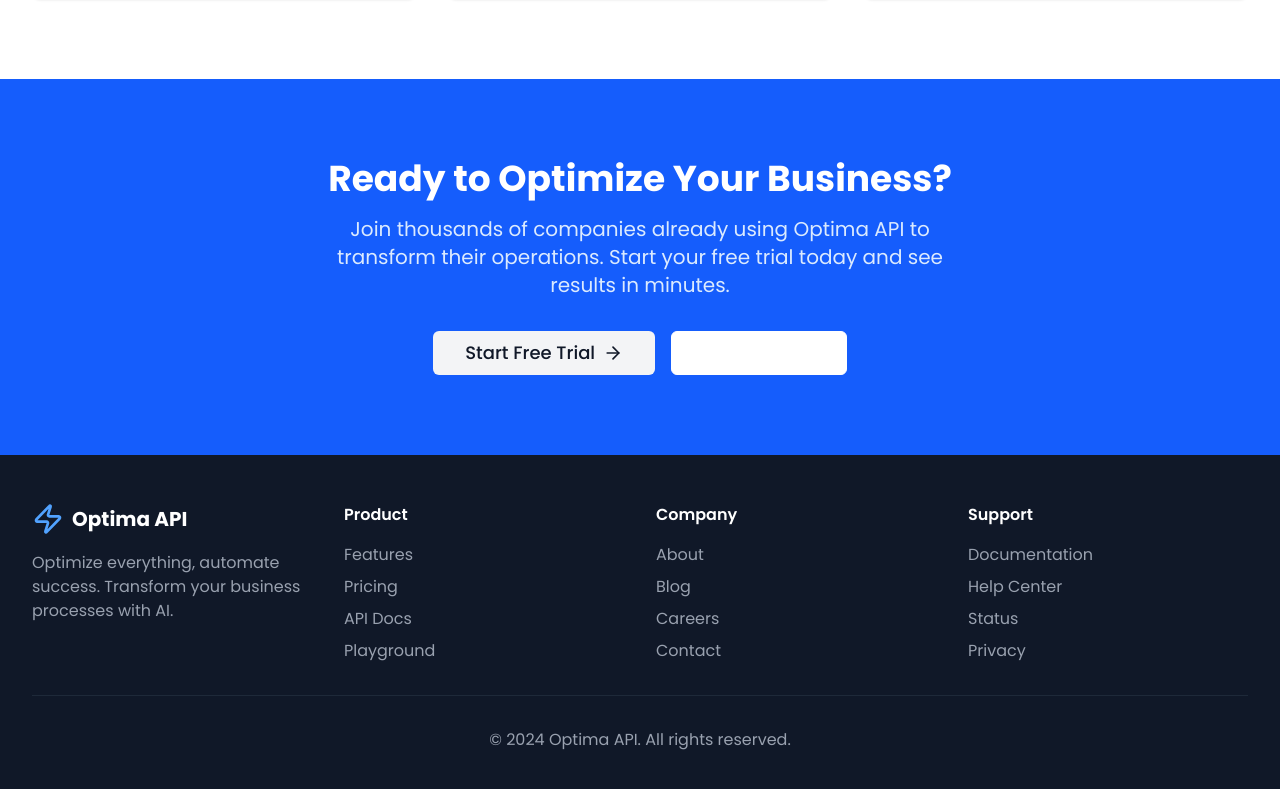
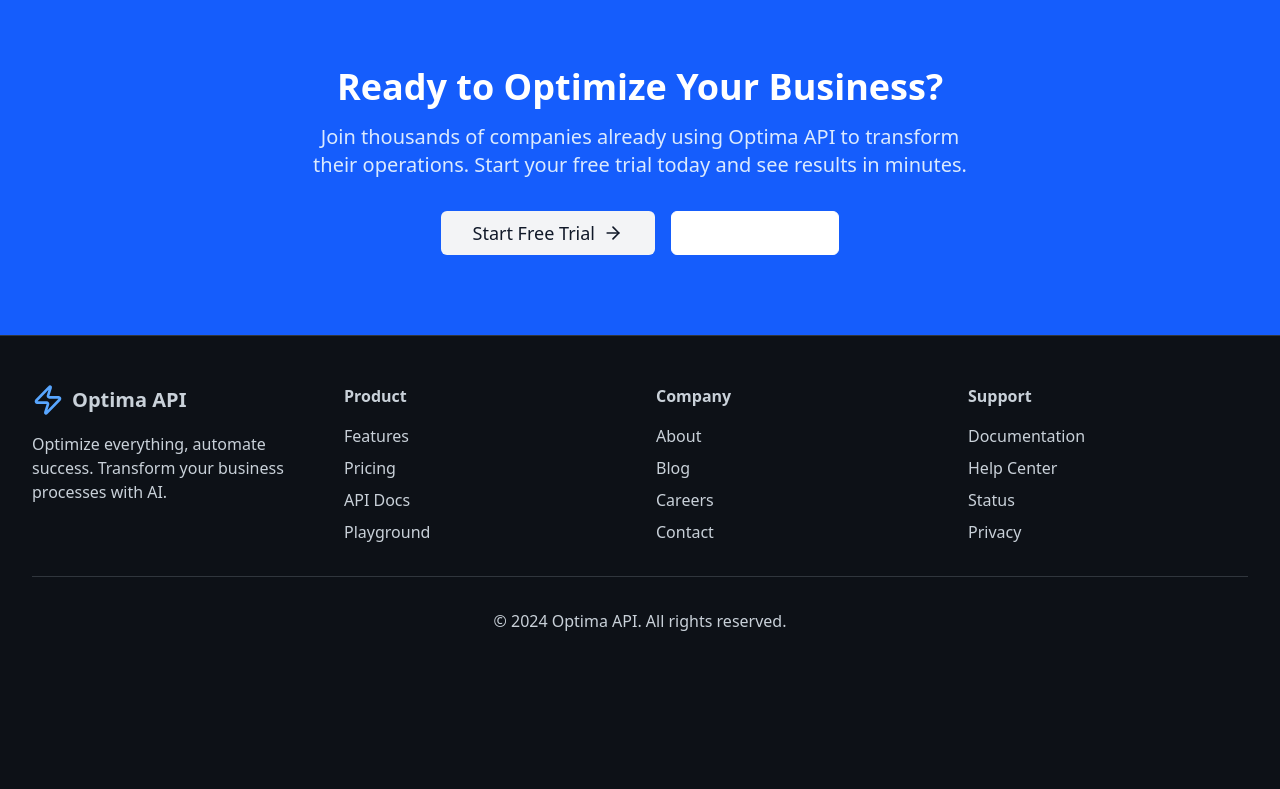
Before and after one commit to Anyeade/optima, a Next.js app: page / in a window 1280 px wide. Shown: the part 1927-2716 px from the top of the page. After the commit the page ends 2608 px from the top, so only its background shows below. Built offline with nearby package versions, Linux system fonts and the light colour scheme; no server answers.

Commit message:
"Update UI components and Tailwind config for consistency"
This commit message is concise and descriptive, summarizing the changes made in the commit. It uses the imperative mood and clearly describes what was changed and why.

```diff
--- a/src/app/globals.css
+++ b/src/app/globals.css
@@ -24,5 +24,5 @@
 body {
   background: var(--background);
   color: var(--foreground);
-  font-family: 'Poppins', sans-serif;
+  font-family: var(--font-sans);
 }
--- a/src/app/layout.tsx
+++ b/src/app/layout.tsx
@@ -27,9 +27,9 @@ export default function RootLayout({
   children: React.ReactNode;
 }>) {
   return (
-    <html lang="en" className="dark">
+    <html lang="en" className="dark" suppressHydrationWarning>
       <body
-        className={`${geistSans.variable} ${geistMono.variable} antialiased`}
+        className={`${geistSans.variable} ${geistMono.variable} antialiased bg-background text-foreground`}
       >
         <div className="fixed inset-0 z-[-1]">
           <ParticlesBackground />
--- a/src/components/Footer.tsx
+++ b/src/components/Footer.tsx
@@ -5,22 +5,22 @@ import { Zap } from 'lucide-react'
 
 export function Footer() {
   return (
-    <footer className="bg-gray-900 text-white py-12">
+    <footer className="bg-background text-foreground py-12 border-t border-border">
       <div className="max-w-7xl mx-auto px-4 sm:px-6 lg:px-8">
         <div className="grid md:grid-cols-4 gap-8">
           <div>
             <div className="flex items-center space-x-2 mb-4">
-              <Zap className="h-8 w-8 text-blue-400" />
+              <Zap className="h-8 w-8 text-primary" />
               <span className="text-xl font-bold">Optima API</span>
             </div>
-            <p className="text-gray-400">
+            <p className="text-muted-foreground">
               Optimize everything, automate success. Transform your business processes with AI.
             </p>
           </div>
           <div>
             <h3 className="font-semibold mb-4">Product</h3>
-            <ul className="space-y-2 text-gray-400">
-              <li><Link href="/features" className="hover:text-white">Features</Link></li>
+            <ul className="space-y-2 text-muted-foreground">
+              <li><Link href="/features" className="hover:text-foreground">Features</Link></li>
               <li><Link href="/pricing" className="hover:text-white">Pricing</Link></li>
               <li><Link href="/api-docs" className="hover:text-white">API Docs</Link></li>
               <li><Link href="/playground" className="hover:text-white">Playground</Link></li>
@@ -28,8 +28,8 @@ export function Footer() {
           </div>
           <div>
             <h3 className="font-semibold mb-4">Company</h3>
-            <ul className="space-y-2 text-gray-400">
-              <li><Link href="/about" className="hover:text-white">About</Link></li>
+            <ul className="space-y-2 text-muted-foreground">
+              <li><Link href="/about" className="hover:text-foreground">About</Link></li>
               <li><Link href="/blog" className="hover:text-white">Blog</Link></li>
               <li><Link href="/careers" className="hover:text-white">Careers</Link></li>
               <li><Link href="/contact" className="hover:text-white">Contact</Link></li>
@@ -37,15 +37,15 @@ export function Footer() {
           </div>
           <div>
             <h3 className="font-semibold mb-4">Support</h3>
-            <ul className="space-y-2 text-gray-400">
-              <li><Link href="/docs" className="hover:text-white">Documentation</Link></li>
+            <ul className="space-y-2 text-muted-foreground">
+              <li><Link href="/docs" className="hover:text-foreground">Documentation</Link></li>
               <li><Link href="/help" className="hover:text-white">Help Center</Link></li>
               <li><Link href="/status" className="hover:text-white">Status</Link></li>
               <li><Link href="/privacy" className="hover:text-white">Privacy</Link></li>
             </ul>
           </div>
         </div>
-        <div className="border-t border-gray-800 mt-8 pt-8 text-center text-gray-400">
+        <div className="border-t border-border mt-8 pt-8 text-center text-muted-foreground">
           <p>&copy; 2024 Optima API. All rights reserved.</p>
         </div>
       </div>
--- a/tailwind.config.js
+++ b/tailwind.config.js
@@ -3,7 +3,7 @@ module.exports = {
   content: [
     './src/**/*.{js,ts,jsx,tsx,mdx}',
   ],
-  darkMode: 'class',
+  darkMode: ['class', '[data-mode="dark"]'],
   theme: {
     extend: {
       colors: {
@@ -16,6 +16,7 @@ module.exports = {
       },
       fontFamily: {
         sans: ['Poppins', 'sans-serif'],
+        body: ['Poppins', 'sans-serif'],
       },
     },
   },
```
